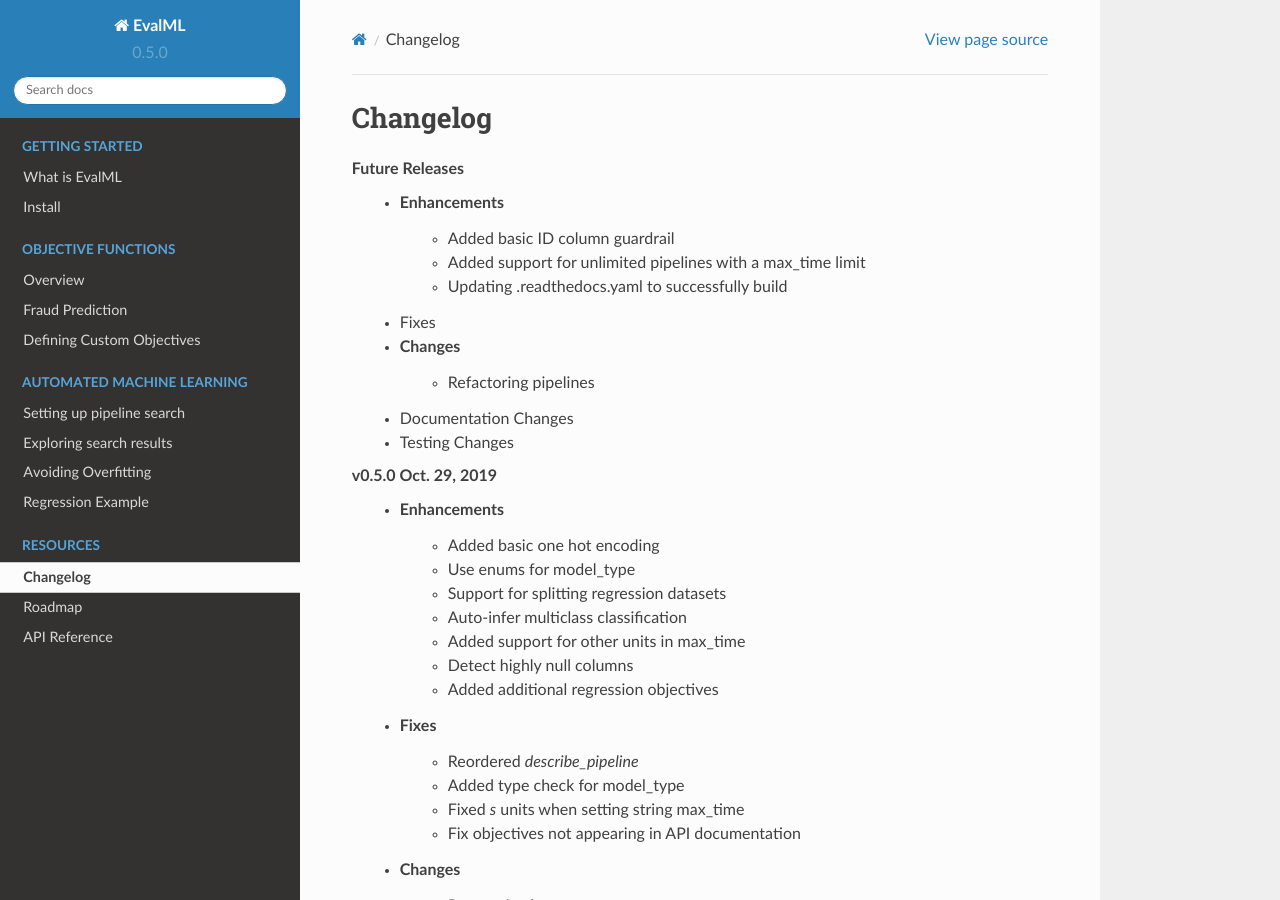
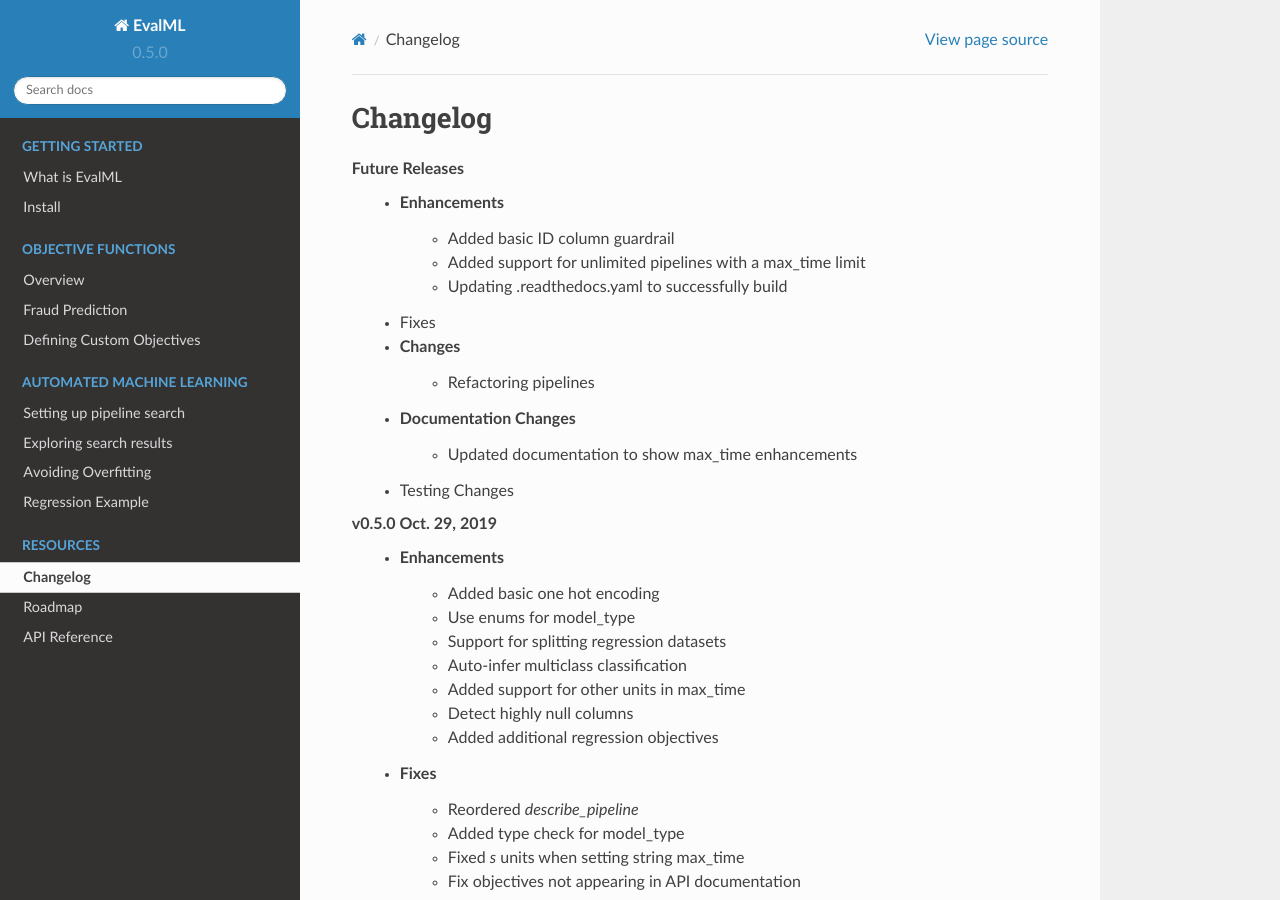
Before and after one commit to alteryx/evalml, a Sphinx documentation site: the page built from docs/source/changelog.rst, in a window 1280 px wide and 900 px high. Built offline with Sphinx 7.4.7 and the Read the Docs theme 2.0.0, drawn with Linux system fonts in a browser that asks for light colours; pages that are not in the unit, such as notebooks, are missing from menus.

Commit message:
Updated changelog

```diff
--- a/docs/source/changelog.rst
+++ b/docs/source/changelog.rst
@@ -11,6 +11,7 @@
     * Changes
         * Refactoring pipelines :pr:`108`
     * Documentation Changes
+        * Updated documentation to show max_time enhancements :pr:`189`
     * Testing Changes
 
 **v0.5.0 Oct. 29, 2019**
```
